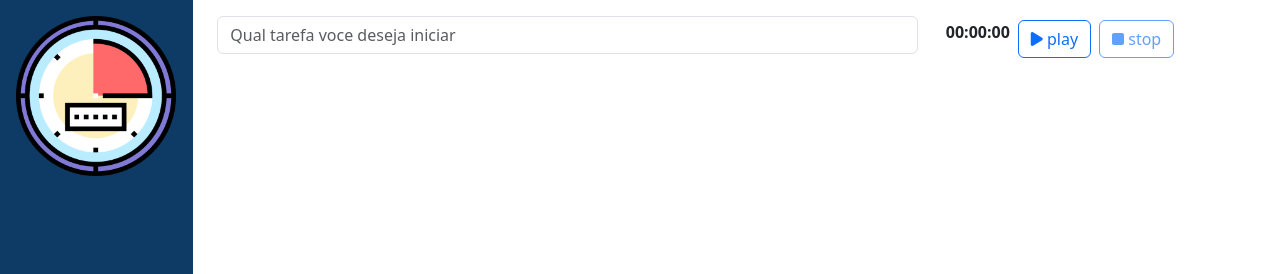
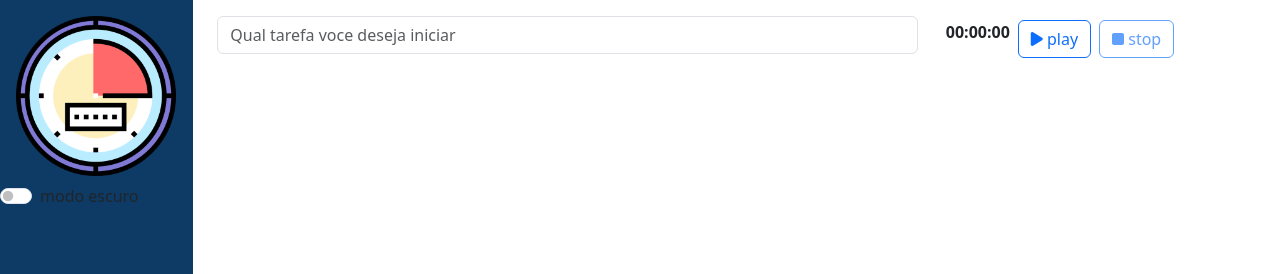
Before and after one commit to gabrielCamilo58/TrackerTime, a Vue app: page / in a window 1280 px wide. Shown: the top 274 px of the page. Built offline with nearby package versions, Linux system fonts and the light colour scheme.

Commit message:
:sparkles: modo escuro

```diff
--- a/src/App.vue
+++ b/src/App.vue
@@ -1,10 +1,10 @@
 <template>
-<main>
+<main  :class="{'black-mode': mode}">
     <div class="row">
         <div class="col-2">
-            <barra-lateral></barra-lateral>
+            <barra-lateral @changeBlackMode="blackMode"></barra-lateral>
         </div>
-        <div class="col-10">
+        <div class="col-10 content-right">
             <formulario-vue @save-task="saveTask"></formulario-vue>
             <list-component :task-index="task"></list-component>
         </div>
@@ -28,18 +28,35 @@ export default defineComponent({
     },
     data() {
         return {
-          task: [] as TaskInterface[]
+          task: [] as TaskInterface[],
+          mode: false
         }
     },
     methods: {
         saveTask(task: TaskInterface) {
             this.task.push(task);
             console.log(task)
-        }
+        },
+        blackMode(value: boolean){
+            this.mode = value;
+        },
     }
 });
 </script>
 
 <style>
 
+main {
+    --bg-primary: #fff;
+    --text-primary: #000:
+}
+
+main.black-mode {
+    --bg-primary: #2b2d42;
+    --text-primary: #ddd;
+}
+
+.content-right {
+    background-color: var(--bg-primary);
+}
 </style>
--- a/src/components/BarraLateral.vue
+++ b/src/components/BarraLateral.vue
@@ -1,16 +1,33 @@
 <template>
-    <header>
-        <h1 class="logo">
-            <img src="../assets/logoTrackerTime.png" alt="" style="height: 10rem;">
-        </h1>
-    </header>
-    <div></div>
+<header >
+    <h1 class="logo">
+        <img src="../assets/logoTrackerTime.png" alt="" style="height: 10rem;">
+    </h1>
+    <div class="form-check form-switch">
+        <input class="form-check-input" v-model="blackMode" type="checkbox" role="switch" id="flexSwitchCheckDefault" @click="changeBlackMode">
+        <label class="form-check-label" for="flexSwitchCheckDefault">modo escuro</label>
+    </div>
+</header>
+<div></div>
 </template>
 
 <script lang="ts">
-import { defineComponent } from 'vue';
+import {
+    defineComponent
+} from 'vue';
 export default defineComponent({
-    name:'BarraLateral',
+    name: 'BarraLateral',
+    data(){
+        return{
+            blackMode: false
+        }
+    },
+    methods: {
+        changeBlackMode () {
+            this.blackMode = !this.blackMode;
+            this.$emit('changeBlackMode', this.blackMode);
+        },
+    }
 })
 </script>
 
@@ -21,9 +38,9 @@ header {
     width: 100%;
     height: 100vh;
 }
-.logo{
+
+.logo {
     padding-top: 1rem;
-    margin-left:1rem ;
+    margin-left: 1rem;
 }
-
 </style>
--- a/src/components/Formulario.vue
+++ b/src/components/Formulario.vue
@@ -1,5 +1,5 @@
 <template>
-    <div>
+    <div class="form-create" >
         <div class="card-body">
         <div class="row mt-3">
             <div class="col-8" role="form" aria-label="formulario para criação de uma nova tarefa">
@@ -61,3 +61,10 @@ export default defineComponent({
     },
 })
 </script>
+
+<style>
+.form-create {
+    color: var(--text-primary);
+    background-color: var(--bg-primary);
+}
+</style>
```
